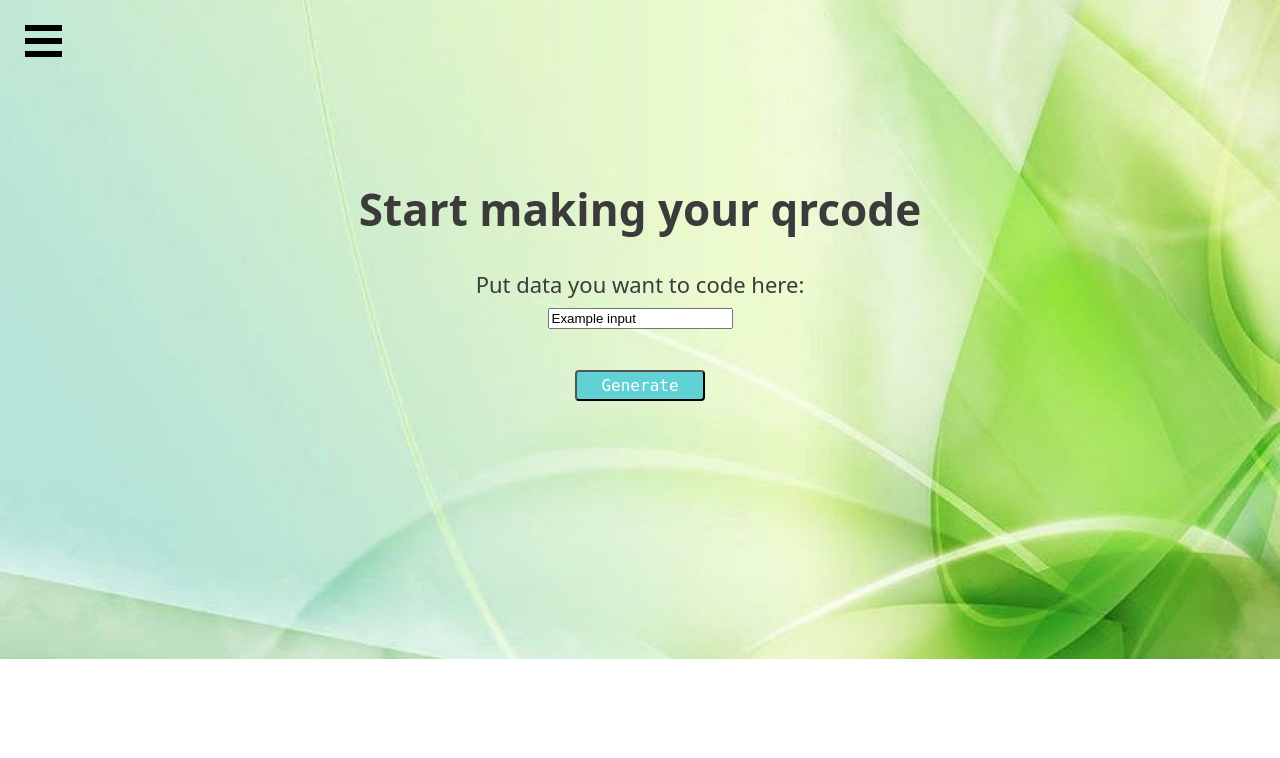
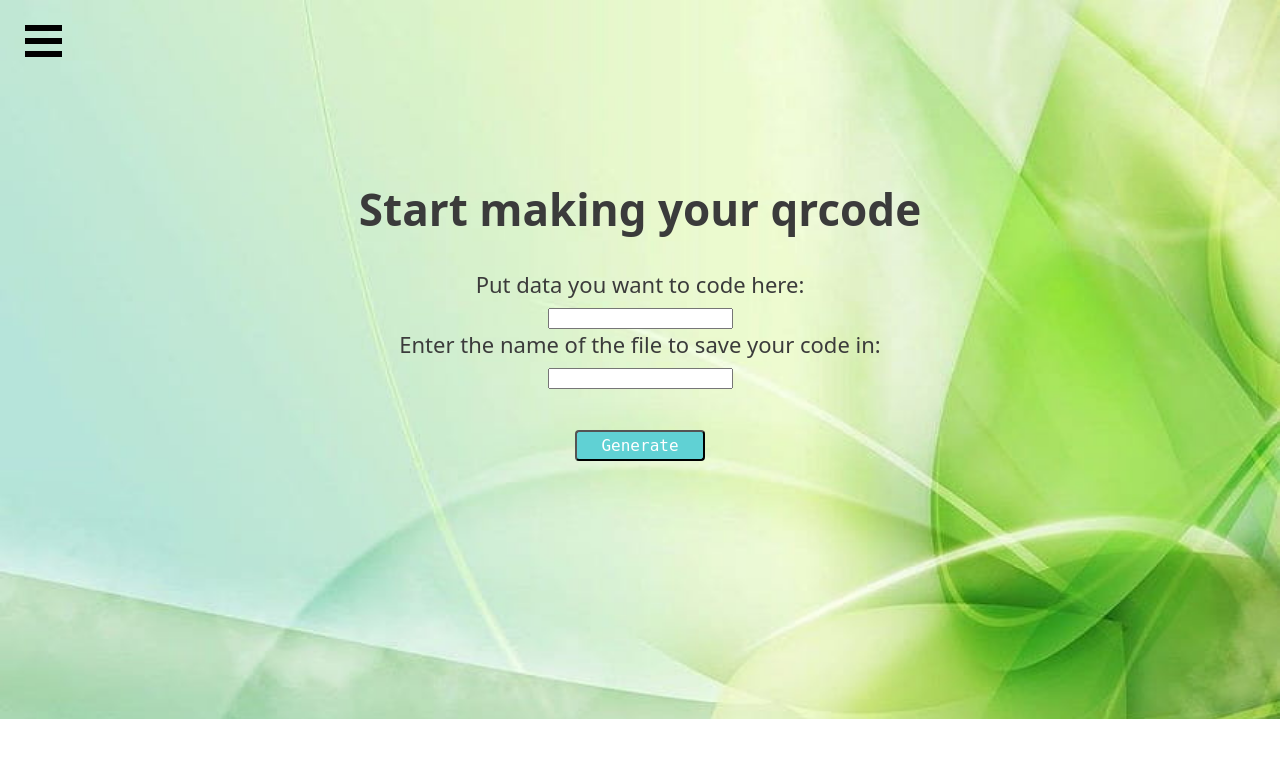
Before and after one commit to moonahod/GeneratorQR, a Django app: template GeneratorQR/Olympia/templates/qrdata.html in a window 1280 px wide. Shown: the top 758 px of the page. Run offline with Django 5.2, Linux system fonts and the light colour scheme; the template is opened without the code that fills it, so the values that code supplies are empty; parts of the project's set-up code (start-up, migrations or seed data) failed here and were passed over.

Commit message:
Update qrdata.html

```diff
--- a/GeneratorQR/Olympia/templates/qrdata.html
+++ b/GeneratorQR/Olympia/templates/qrdata.html
@@ -2,12 +2,15 @@
 
 {% block body %}
 
-    <div class="qrdata qrdata_hs">
+<div class="qrdata">
+    <div class="qrdata_hs">
         <h1>Start making your qrcode</h1>
         <form action="../code/" method="POST" enctype="multipart/form-data">
             {% csrf_token %}
             <label for="qrdata">Put data you want to code here:</label><br>
-            <input type="text" id="qrdata" name="qrdata" value="Example input"><br>
+            <input type="text" id="qrdata" name="qrdata"><br>
+            <label for="qrdata">Enter the name of the file to save your code in:</label><br>
+            <input type="text" id="filename" name="filename">
 
             <!--
             <label for="poll">Choose file format for your code</label><br>
```
